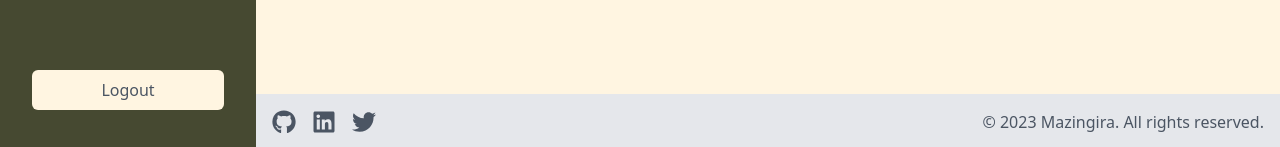
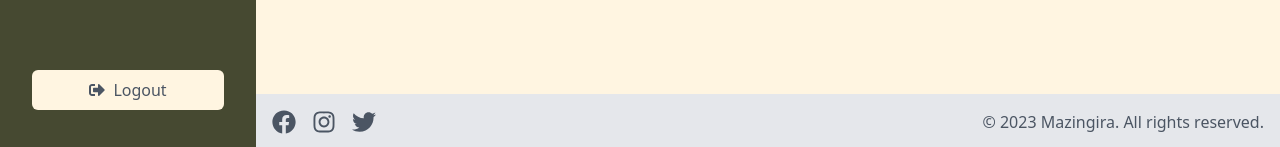
Before and after one commit to BrunoKiptoo/Mazingraa, a React (Create React App) app: page /donor-dashboard in a window 1280 px wide. Shown: the part 650-797 px from the top of the page. Built offline with nearby package versions, Linux system fonts and the light colour scheme.

Commit message:
added donors icons

```diff
--- a/src/components/Donor/Dashboard.js
+++ b/src/components/Donor/Dashboard.js
@@ -1,7 +1,7 @@
 
 import React, { useState } from 'react';
-import { FontAwesomeIcon } from '@fortawesome/react-fontawesome';
-import { FaGithub, FaLinkedin, FaTwitter, FaChevronLeft, FaChevronRight, FaDonate, FaHistory, FaBell, FaHeart, FaEdit } from 'react-icons/fa';
+// import { FontAwesomeIcon } from '@fortawesome/react-fontawesome';
+import { FaFacebook, FaInstagram, FaTwitter, FaChevronLeft, FaChevronRight, FaDonate, FaHistory, FaBell, FaHeart, FaEdit, FaSignOutAlt } from 'react-icons/fa';
 
 import DonorNavBar from './DonorNavBar';
 import HistoryContent from './HistoryContent';
@@ -158,8 +158,9 @@ function Dashboard() {
 </button>
 
               <a href="/login"
-              className="py-2 mb-2 mt-auto bg-[#fff5e1] hover:bg-yellow-200 text-[#32594a] text-gray-600 font-medium rounded-md ">
-              Logout
+              className="py-2 mb-2 mt-auto bg-[#fff5e1] hover:bg-yellow-200 text-[#32594a] text-gray-600 font-medium rounded-md flex items-center justify-center ">
+                 <FaSignOutAlt className="mr-2" />
+              <span>Logout</span>
               </a>
               </div>
 
@@ -185,10 +186,10 @@ function Dashboard() {
             <div className="flex items-center justify-between bg-gray-200 p-4">
   <div className="flex items-center">
     <span className="mr-4">
-      <FaGithub className="text-2xl text-gray-600" />
+      <FaFacebook className="text-2xl text-gray-600" />
     </span>
     <span className="mr-4">
-      <FaLinkedin className="text-2xl text-gray-600" />
+      <FaInstagram className="text-2xl text-gray-600" />
     </span>
     <span>
       <FaTwitter className="text-2xl text-gray-600" />
```
